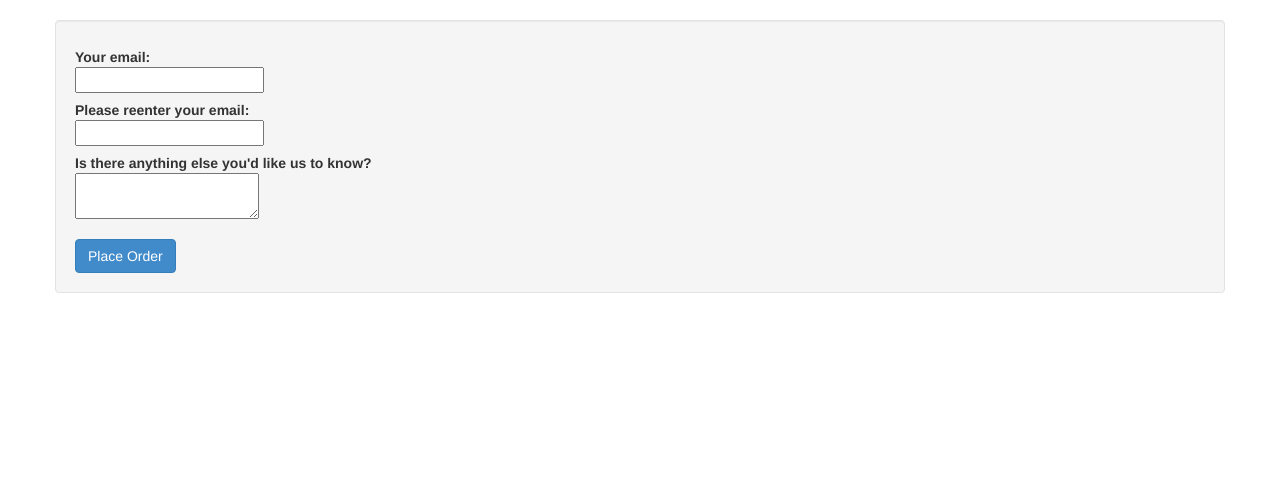
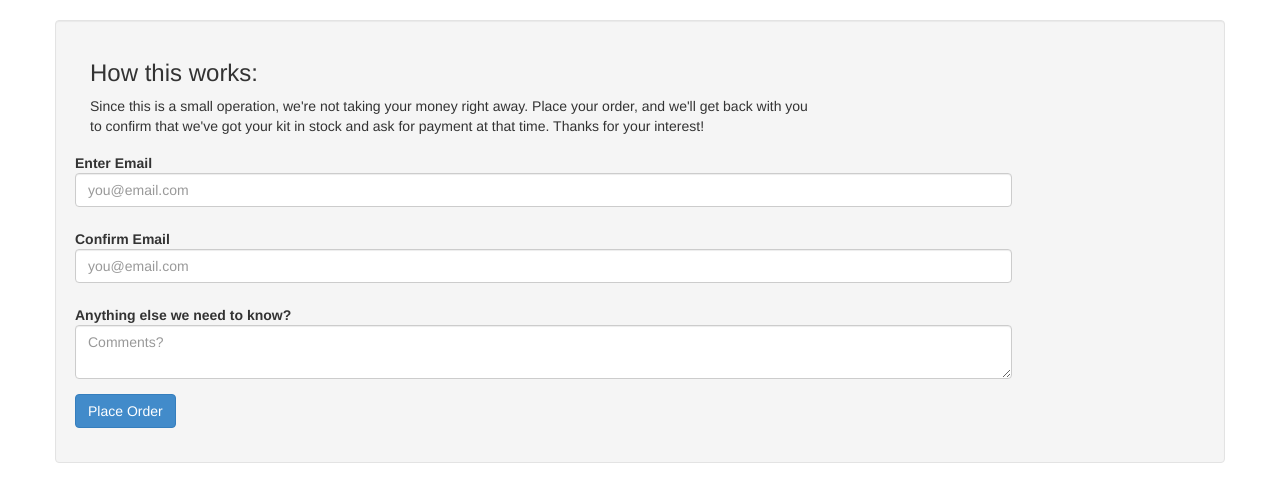
Before and after one commit to Schoolie440/SchSpec_Deprecated, a Flask app: page /smartswitch_order in a window 1280 px wide. Shown: the part 52-554 px from the top of the page. Run offline with Flask 2, Linux system fonts and the light colour scheme.

Commit message:
smartswitch order form clean up

```diff
--- a/app/templates/smartswitch.html
+++ b/app/templates/smartswitch.html
@@ -109,7 +109,7 @@
 				</div>
 				<div class="col-md-6"">
 					<img src="static/img/smartswitch.jpg" class="rightpic">
-					<div style="padding-left: 40px"><a class="btn btn-primary btn-default active" href="mailto:joe@schoolcraftspecialties.com?subject=Smart Switch Order&body=Please%20fill%20out%20the%20following%20information%3A%0A%0ANumber%20of%20Smart%20Switch%20Kits%3A%20X%0A%0AName%3A%20XXXX%20XXXX%0A%0AFull%20Address%3A%0AXXXXXX%0AXXXXXX%0A%0ABy%20sending%20this%20email%2C%20you%20agree%20to%20the%20disclaimer/agreement%20here%3A%0Awww.schoolcraftspecialties.com/SmartSwitch%23disc"><font color="white">Order Now by Email</font></a></div>
+					<div style="padding-left: 40px"><a class="btn btn-primary btn-default active" href="{{url_for('smartswitch_order')}}"><font color="white">Order Now!</font></a></div>
 					<br>
 					<ul>
 						<li><a href="static/doc/DL4_Smart_Switch_V2.txt" target="_blank">View the source code here</a></li>
--- a/app/templates/smartswitch_order.html
+++ /dev/null
@@ -1,42 +0,0 @@
-
-{% extends "base.html" %}
-
-{% block content %}
-
-<div class="well">
-    <form class="form-horizontal" action="" method="post" name="order">
-        {{form.hidden_tag()}}
-        <div class="control-group{% if form.errors.post %} error{% endif %}">
-            <label class="control-label" for="email">Your email:</label>
-            <div class="controls">
-                {{ form.email(maxlength = 64, class = "span6") }}
-                {% for error in form.errors.email %}
-                    <span class="help-inline">[{{error}}]</span><br>
-                {% endfor %}
-            </div>
-        </div>
-        {{form.hidden_tag()}}
-        <div class="control-group{% if form.errors.post %} error{% endif %}">
-            <label class="control-label" for="email2">Please reenter your email:</label>
-            <div class="controls">
-                {{ form.email2(maxlength = 64, class = "span6") }}
-                {% for error in form.errors.email %}
-                    <span class="help-inline">[{{error}}]</span><br>
-                {% endfor %}
-            </div>
-        </div>
-        <div class="control-group{% if form.errors.post %} error{% endif %}">
-            <label class="control-label" for="comments">Is there anything else you'd like us to know?</label>
-            <div class="controls">
-                {{ form.comments(maxlength = 500, class = "span6") }}
-            </div>
-        </div>
-        <br>
-        <div class="control-group">
-            <div class="controls">
-                <input class="btn btn-primary" type="submit" value="Place Order">
-            </div>
-        </div>
-    </form>
-</div>
-{% endblock %}
--- /dev/null
+++ b/app/templates/smartswitch_order_form.html
@@ -0,0 +1,54 @@
+
+{% extends "base.html" %}
+
+{% block content %}
+<div class="well">
+  <div class="col-sm-8">
+    <h3>How this works:</h3>
+    <p>Since this is a small operation, we're not taking your money right away. Place your order, and we'll get back with you to confirm that
+    we've got your kit in stock and ask for payment at that time. Thanks for your interest!</p>
+  </div>
+  <form class="form-horizontal" role="form" action="" method="post" name="order">
+    {{form.hidden_tag()}}
+    <div class="form-group{% if form.errors.email %} has-error{% endif %}">
+      <div class="col-sm-10">
+        <label for="email" class="control-label">Enter Email</label>
+        {{ form.email(maxlength = 64, placeholder = "you@email.com", class = "form-control") }}
+        {% for error in form.errors.email %}
+          <p class="help-block">[{{error}}]</p>
+        {% endfor %}
+      </div>
+    </div>
+    {{form.hidden_tag()}}
+    <div class="form-group{% if form.errors.email2 %} has-error{% endif %}">
+      <div class="col-sm-10">
+        <label for="email2" class="control-label">Confirm Email</label>
+        {{ form.email2(maxlength = 64, placeholder = "you@email.com", class = "form-control") }}
+        {% for error in form.errors.email2 %}
+          <p class="help-block">[{{error}}]</p>
+        {% endfor %}
+      </div>
+    </div>
+    <div class="form-group{% if form.errors.comments %} has-error{% endif %}">
+      <div class="col-sm-10">
+        <label for="comments" class="control-label">Anything else we need to know?</label>
+        {{ form.comments(maxlength = 500, placeholder = "Comments?", class = "form-control") }}
+      </div>
+    </div>
+<!--     <div class="form-group">
+      <div class="col-sm-offset-2 col-sm-10">
+        <div class="checkbox">
+          <label>
+            <input type="checkbox"> Remember me
+          </label>
+        </div>
+      </div>
+    </div> -->
+    <div class="form-group">
+      <div class="col-sm-10">
+        <button type="submit" class="btn btn-primary">Place Order</button>
+      </div>
+    </div>
+  </form>
+</div>
+{% endblock %}
--- a/app/views.py
+++ b/app/views.py
@@ -83,9 +83,9 @@ def smartswitch_order():
             order_date = datetime.utcnow())
     db.session.add(order)
     db.session.commit()
-    flash('Your order has been placed')
+    flash('Your order has been placed - Thank you!')
     return redirect(url_for('smartswitch'))
 
-  return render_template('smartswitch_order.html',
+  return render_template('smartswitch_order_form.html',
     title = 'Order Now - Smart Switch',
     form = form)
```
Also changed, not shown: app/templates/order.html (+11 -11 lines).
